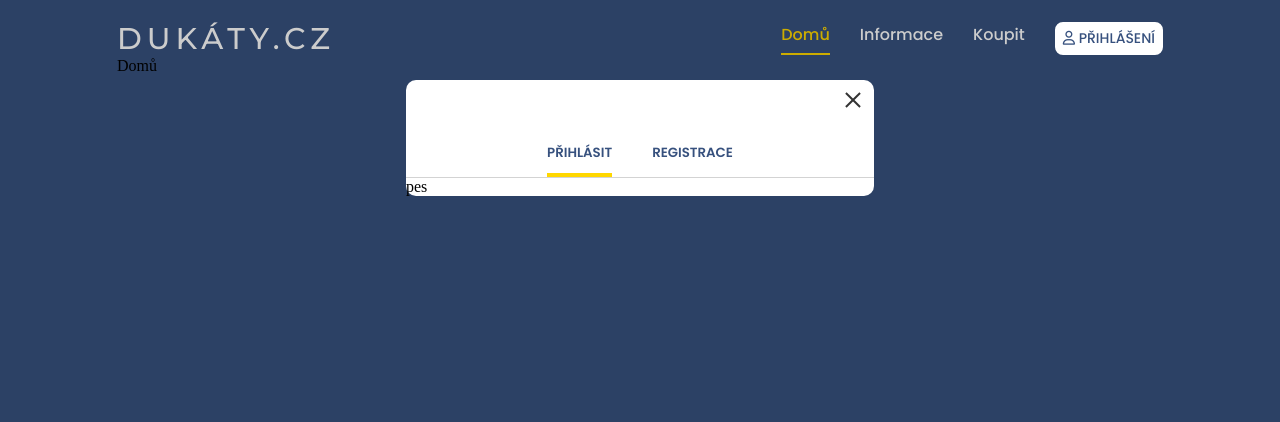
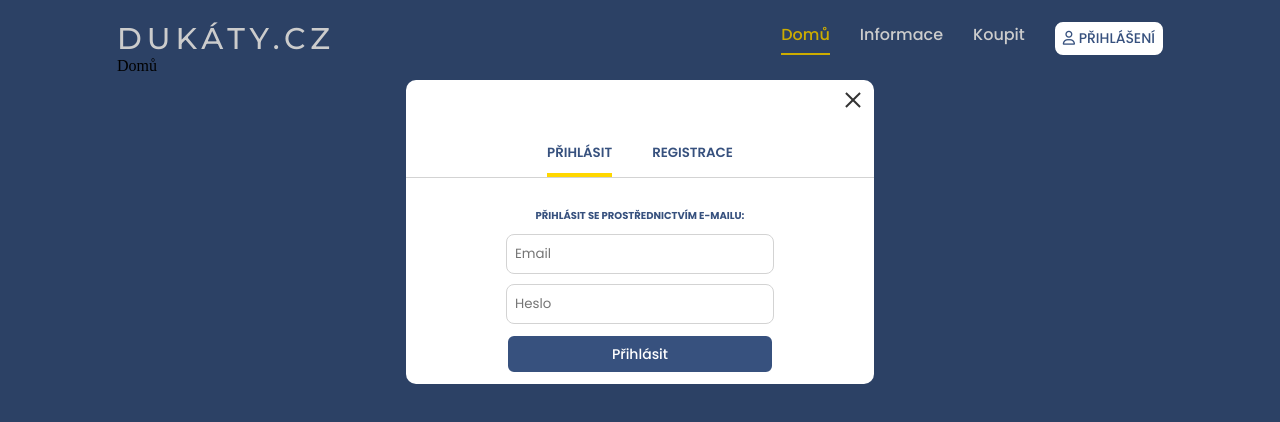
Before and after one commit to Vanevo00/dukaty, a Next.js app in the folder client/: page / in a window 1280 px wide. Both pictures are taken after a click on the button "PŘIHLÁŠENÍ". Shown: the top 422 px of the page. Built offline with nearby package versions, Linux system fonts and the light colour scheme.

Commit message:
feat: login and register forms

```diff
--- a/client/components/Navbar/AuthPopup.tsx
+++ b/client/components/Navbar/AuthPopup.tsx
@@ -1,6 +1,8 @@
 import { CloseButton, Popup, PopupWrapper } from '../Popup'
 import { MouseEventHandler, useState } from 'react'
 import styled from 'styled-components'
+import LoginForm from './LoginForm'
+import RegisterForm from './RegisterForm'
 
 const SwitchContainer = styled.div`
   height: 98px;
@@ -9,6 +11,7 @@ const SwitchContainer = styled.div`
   display: flex;
   justify-content: center;
   align-items: flex-end;
+  margin-bottom: 30px;
 `
 
 const SwitchButton = styled.button<{ last?: boolean, active: boolean }>`
@@ -21,6 +24,13 @@ const SwitchButton = styled.button<{ last?: boolean, active: boolean }>`
   font-weight: 600;
   cursor: pointer;
   ${props => props.last && 'margin-left: 40px;'}
+`
+
+const AuthFormWrapper = styled.div`
+  width: 100%;
+  display: flex;
+  flex-direction: column;
+  align-items: center;
 `
 
 interface Props {
@@ -39,7 +49,10 @@ const AuthPopup = ({ isAuthOpen, closeAuth }: Props) => {
           <SwitchButton active={activeSection === 'login'} onClick={() => setActiveSection('login')}>PŘIHLÁSIT</SwitchButton>
           <SwitchButton active={activeSection === 'register'} onClick={() => setActiveSection('register')} last>REGISTRACE</SwitchButton>
         </SwitchContainer>
-        <p>pes</p>
+        <AuthFormWrapper>
+          {activeSection === 'login' && <LoginForm />}
+          {activeSection === 'register' && <RegisterForm />}
+        </AuthFormWrapper>
       </Popup>
     </PopupWrapper>
   )
--- /dev/null
+++ b/client/components/Navbar/LoginForm.tsx
@@ -0,0 +1,30 @@
+import styled from 'styled-components'
+import { AuthButton } from '../StyledComponents/Buttons'
+import { TextInput } from '../StyledComponents/Inputs'
+import { SmallBoldText } from '../StyledComponents/Texts'
+import { Form } from '../StyledComponents/Forms'
+import { FormEvent } from 'react'
+
+const DescriptiveText = styled(SmallBoldText)`
+  margin-bottom: 10px;
+`
+
+const LoginForm = () => {
+  const onSubmit = (e: FormEvent<HTMLFormElement>) => {
+    e.preventDefault()
+    console.log('submit')
+  }
+
+  return (
+    <>
+      <DescriptiveText>přihlásit se prostřednictvím e-mailu:</DescriptiveText>
+      <Form onSubmit={onSubmit}>
+        <TextInput placeholder='Email' name='email' type='email' />
+        <TextInput placeholder='Heslo' name='password' type='password' />
+        <AuthButton>Přihlásit</AuthButton>
+      </Form>
+    </>
+  )
+}
+
+export default LoginForm
--- /dev/null
+++ b/client/components/Navbar/RegisterForm.tsx
@@ -0,0 +1,30 @@
+import { FormEvent } from 'react'
+import styled from 'styled-components'
+import { AuthButton } from '../StyledComponents/Buttons'
+import { Form } from '../StyledComponents/Forms'
+import { TextInput } from '../StyledComponents/Inputs'
+import { SmallBoldText } from '../StyledComponents/Texts'
+
+const DescriptiveText = styled(SmallBoldText)`
+  margin-bottom: 10px;
+`
+
+const RegisterForm = () => {
+  const onSubmit = (e: FormEvent<HTMLFormElement>) => {
+    e.preventDefault()
+    console.log('submit register')
+  }
+
+  return (
+    <>
+      <DescriptiveText>registrovat se prostřednictvím e-mailu:</DescriptiveText>
+      <Form onSubmit={onSubmit}>
+        <TextInput placeholder='Email' name='email' type='email' />
+        <TextInput placeholder='Heslo' name='password' type='password' />
+        <AuthButton>Registrovat</AuthButton>
+      </Form>
+    </>
+  )
+}
+
+export default RegisterForm
--- a/client/components/Navbar/UserButton.tsx
+++ b/client/components/Navbar/UserButton.tsx
@@ -1,6 +1,6 @@
 import { MouseEventHandler } from 'react'
 import styled from 'styled-components'
-import { Button } from '../Buttons'
+import { Button } from '../StyledComponents/Buttons'
 import AuthPopup from './AuthPopup'
 
 const LoginButton = styled(Button)<{ isActive: boolean }>`
--- a/client/components/Buttons.tsx
+++ b/client/components/StyledComponents/Buttons.tsx
@@ -10,4 +10,17 @@ export const Button = styled.button`
   padding: 4px 6px;
   border-radius: 8px;
   cursor: pointer;
+
+  &:hover {
+    background-color: ${props => props.theme.lightPrimaryColor};
+  }
 `
+
+export const WideButton = styled(Button)`
+  width: 100%;
+`
+
+export const AuthButton = styled(WideButton)`
+  width: 268px;
+  height: 40px;
+`
--- /dev/null
+++ b/client/components/StyledComponents/Forms.tsx
@@ -0,0 +1,11 @@
+import styled from 'styled-components'
+
+export const Form = styled.form`
+  display: flex;
+  flex-direction: column;
+  align-items: center;
+
+  &> *{
+    margin-bottom: 10px;
+  }
+`
--- /dev/null
+++ b/client/components/StyledComponents/Inputs.tsx
@@ -0,0 +1,15 @@
+import styled from 'styled-components'
+
+export const TextInput = styled.input`
+  outline: none;
+  width: 268px;
+  height: 40px;
+  border-radius: 8px;
+  border: 1px solid lightgray;
+  padding: 0 8px;
+  font-family: ${props => props.theme.primaryFont};
+
+  &:focus {
+    border-color: ${props => props.theme.primaryColor};
+  }
+`
--- /dev/null
+++ b/client/components/StyledComponents/Texts.tsx
@@ -0,0 +1,9 @@
+import styled from 'styled-components'
+
+export const SmallBoldText = styled.p`
+  font-family: ${props => props.theme.primaryFont};
+  color: ${props => props.theme.primaryColor};
+  font-size: 10px;
+  font-weight: bold;
+  text-transform: uppercase;
+`
--- a/client/components/StyledComponents/ThemeProvider.tsx
+++ b/client/components/StyledComponents/ThemeProvider.tsx
@@ -3,6 +3,7 @@ import { ThemeProvider } from 'styled-components'
 
 const theme = {
   primaryColor: '#37517e',
+  lightPrimaryColor: '#4a6eab',
   secondaryColor: '#fff',
   tertiaryColor: 'gold',
   primaryFont: '"Poppins", sans-serif',
```
